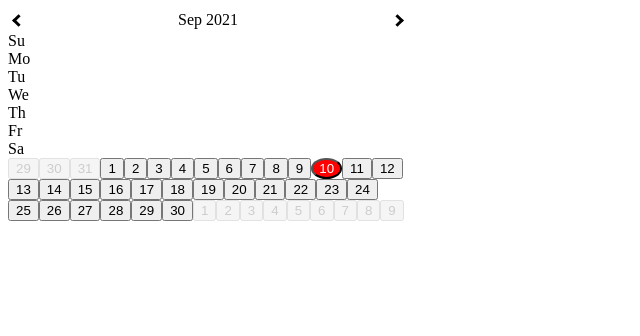
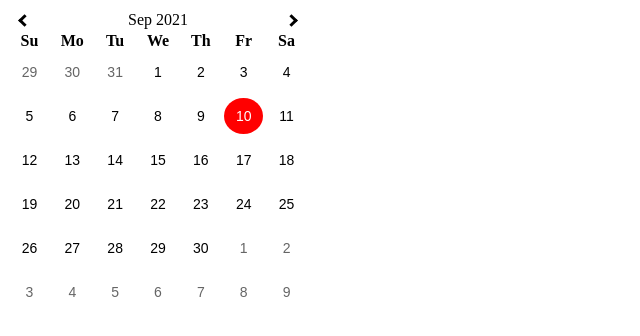
Before and after one commit to shhsiao/mixerbox, a React app: page / in a window 1280 px wide. Shown: the top 336 px of the page, without its empty margins (0-640 px from the left). Built offline with nearby package versions, Linux system fonts and the light colour scheme.

Commit message:
add grid layout

```diff
--- a/src/components/DatePicker/index.tsx
+++ b/src/components/DatePicker/index.tsx
@@ -23,7 +23,7 @@ const DatePicker: FC<Props> = ({
   };
   const getDayList = () => {
     const list = Object.keys(Days).map((v) => +v) as TDay[];
-    return list.map((v) => <div key={Days[v]}>{Days[v]}</div>);
+    return list.map((v) => <b key={Days[v]}>{Days[v]}</b>);
   };
   const getDateList = () => {
     const diffDay = new Date(tempYear, tempMonth).getDay();
@@ -52,8 +52,10 @@ const DatePicker: FC<Props> = ({
   };
   return (
     <>
-      <div className={styles.day}>{getDayList()}</div>
-      {getDateList()}
+      <div className={styles.container}>
+        {getDayList()}
+        {getDateList()}
+      </div>
     </>
   );
 };
--- a/src/components/DatePicker/styles.module.css
+++ b/src/components/DatePicker/styles.module.css
@@ -1,3 +1,9 @@
+.container {
+  display: grid;
+  grid-template-columns: repeat(7, 1fr);
+  text-align: center;
+}
+
 .today {
   color: red;
 }
--- a/src/containers/Calendar/styles.module.css
+++ b/src/containers/Calendar/styles.module.css
@@ -1,3 +1,3 @@
 .container {
-  width: 400px;
+  width: 300px;
 }
--- a/src/index.tsx
+++ b/src/index.tsx
@@ -1,6 +1,7 @@
 import React from 'react';
 import ReactDOM from 'react-dom';
 import Calendar from '@/containers/Calendar';
+import './styles.css';
 
 const App = () => (
   <>
--- /dev/null
+++ b/src/styles.css
@@ -0,0 +1,12 @@
+button {
+  background-color: white;
+  border: none;
+  color: black;
+  padding: 10px;
+  text-align: center;
+  text-decoration: none;
+  display: inline-block;
+  font-size: 14px;
+  margin: 4px 2px;
+  cursor: pointer;
+}
```
